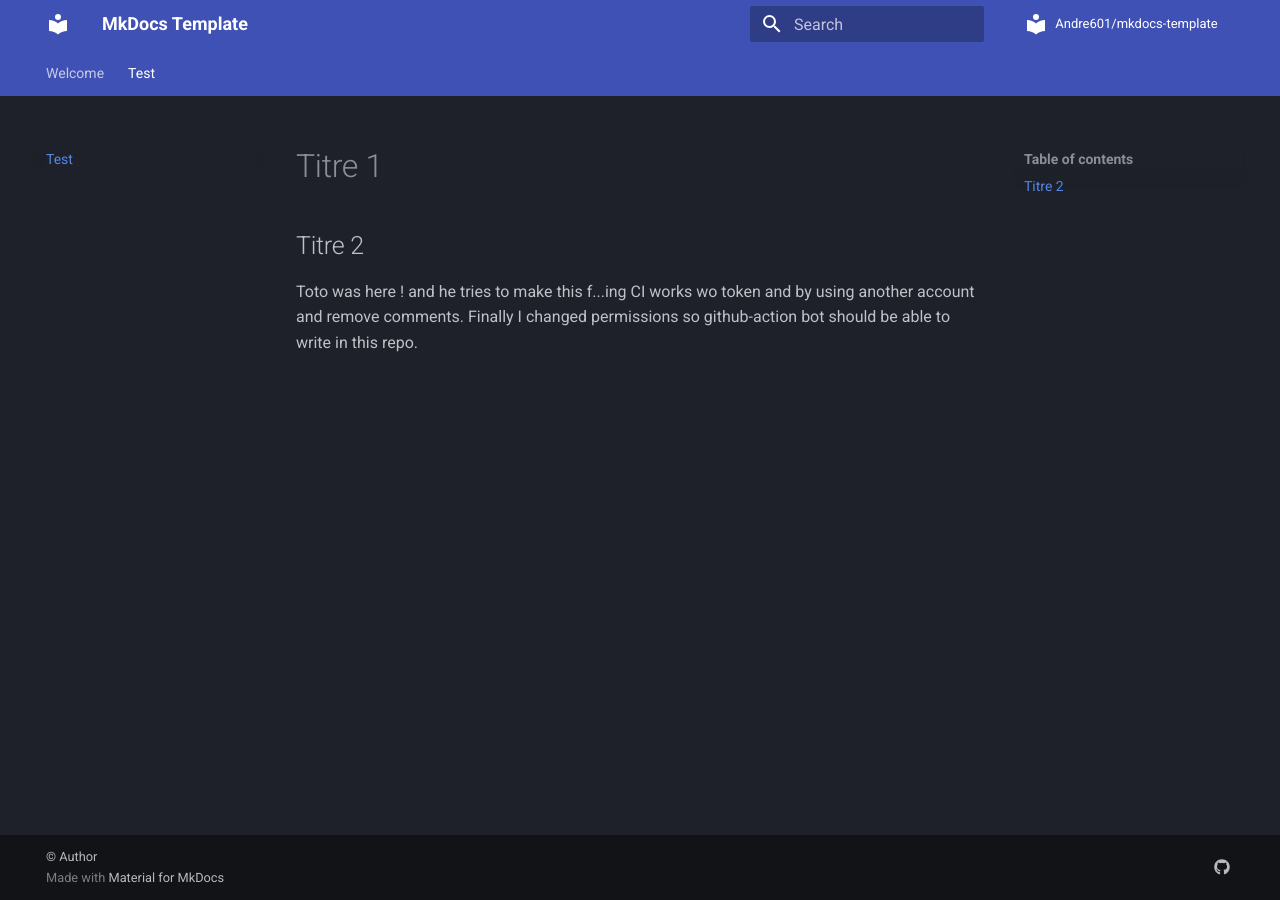
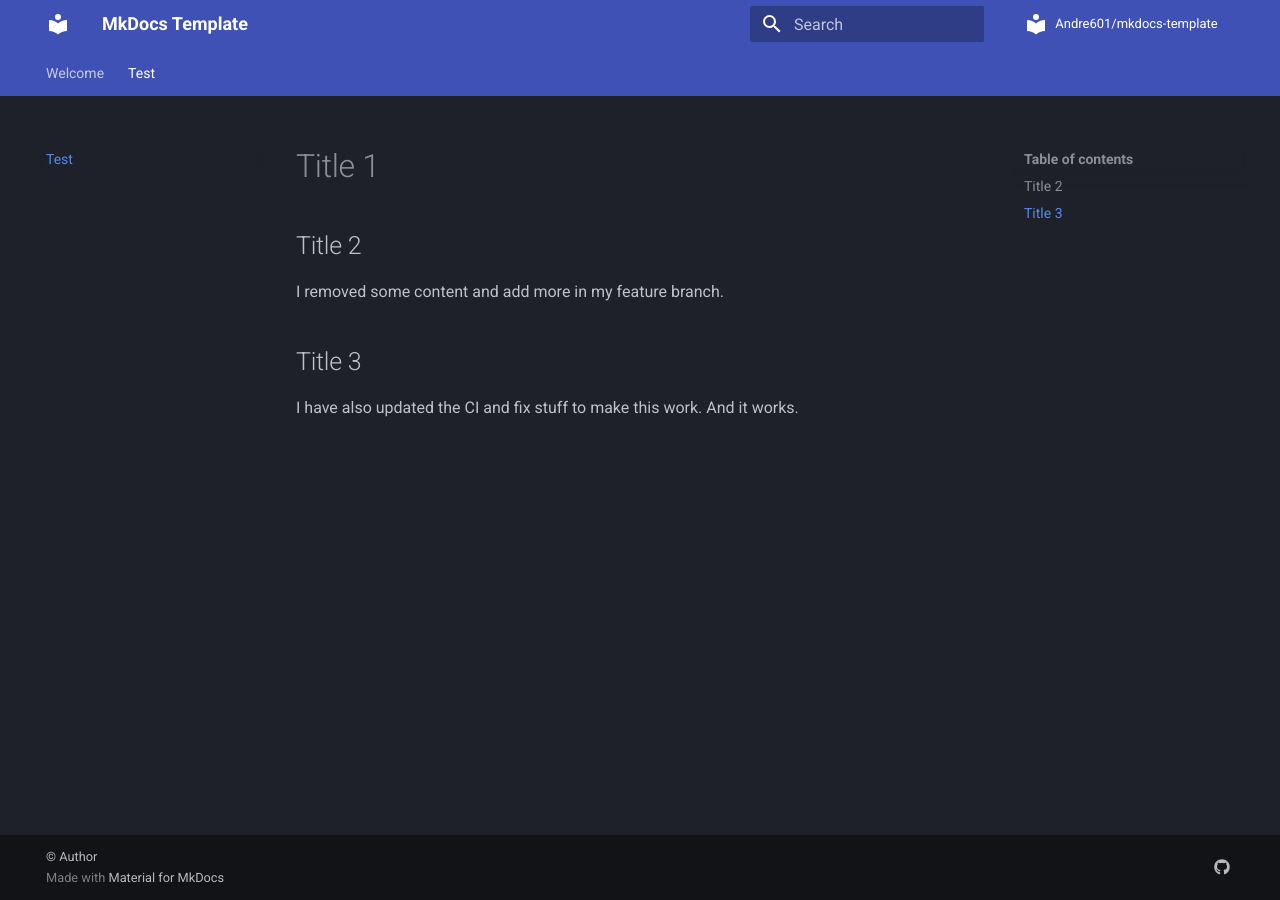
Before and after one commit to nschlewitz/mkdocs, an MkDocs documentation site: the page built from docs/toto.md, in a window 1280 px wide. Built offline with MkDocs 1.6.1 and Material for MkDocs 9.7.7, drawn with Linux system fonts in a browser that asks for light colours; comment, search, counter and statistics services are not loaded.

Commit message:
Feat nico (#2)
* feat(): add content

Signed-off-by: nicolas schlewitz <nicolas.schlewitz@orange.com>

* feat(): update ci

Signed-off-by: nicolas schlewitz <nicolas.schlewitz@orange.com>

* feat(): update ci

Signed-off-by: nicolas schlewitz <nicolas.schlewitz@orange.com>

* feat(): update doc

Signed-off-by: nicolas schlewitz <nicolas.schlewitz@orange.com>

* fix(): fix ci

Signed-off-by: nicolas schlewitz <nicolas.schlewitz@orange.com>

* fix(): fix ci with doc

Signed-off-by: nicolas schlewitz <nicolas.schlewitz@orange.com>

* feat(): add .gitignore

Signed-off-by: nicolas schlewitz <nicolas.schlewitz@orange.com>

* feat(): add doc

Signed-off-by: nicolas schlewitz <nicolas.schlewitz@orange.com>

* feat(): update ci

Signed-off-by: nicolas schlewitz <nicolas.schlewitz@orange.com>

---------

Signed-off-by: nicolas schlewitz <nicolas.schlewitz@orange.com>

```diff
--- a/docs/toto.md
+++ b/docs/toto.md
@@ -1,6 +1,10 @@
-# Titre 1
+# Title 1
 
-## Titre 2
+## Title 2
 
-Toto was here ! and he tries to make this f...ing CI works wo token and by using another account and remove comments.
-Finally I changed permissions so github-action bot should be able to write in this repo.
+I removed some content and add more in my feature branch.
+
+## Title 3
+
+I have also updated the CI and fix stuff to make this work.
+And it works.
```
Also changed, not shown: pyproject.toml (added, +15 -0 lines), 3 other files.
